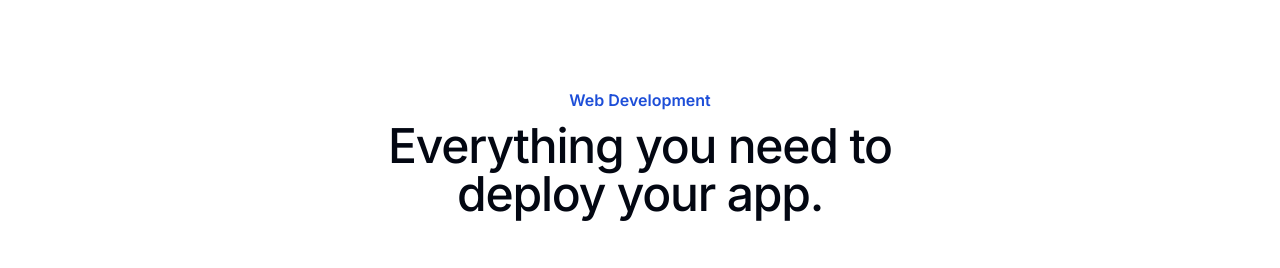
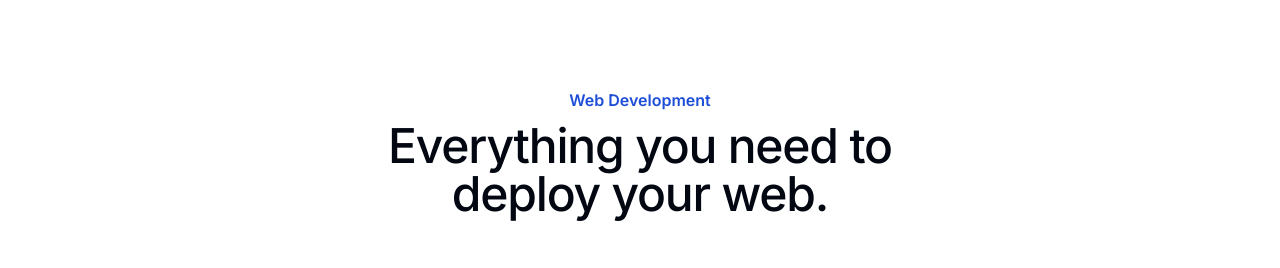
Before and after one commit to marxzzxx/brandflow, a Next.js app in the folder my-app/: page / in a window 1280 px wide. Shown: the part 3020-3288 px from the top of the page. Built offline with nearby package versions, Linux system fonts and the light colour scheme.

Commit message:
Update on CTA Buttons and text

```diff
--- a/my-app/app/homepage/cta.tsx
+++ b/my-app/app/homepage/cta.tsx
@@ -28,7 +28,7 @@ export default function CTA() {
               </p>
               <div className="mt-10 flex items-center justify-center gap-x-6 lg:justify-start">
                 <a
-                  href="#"
+                  href="mailto:brandflow.contactus@gmail.com"
                   className="rounded-md bg-white px-3.5 py-2.5 text-sm font-semibold text-gray-900 shadow-sm hover:bg-blue-700 hover:text-white focus-visible:outline focus-visible:outline-2 focus-visible:outline-offset-2 focus-visible:outline-white"
                 >
                   Get started
--- a/my-app/app/homepage/hero.tsx
+++ b/my-app/app/homepage/hero.tsx
@@ -93,7 +93,7 @@ export default function Hero() {
             </p>
             <div className="mt-12 flex items-center justify-center gap-x-6">
               <a
-                href="#"
+                href="mailto:brandflow.contactus@gmail.com"
                 className= 'transition-transform duration-500 ease-in-out transform hover:scale-105 hover:-translate-y-2 rounded-md bg-black px-20 py-3 text-sm font-semibold text-white shadow-sm hover:bg-blue-700 hover:text-white focus-visible:outline focus-visible:outline-2 focus-visible:outline-offset-2 focus-visible:outline-black'
               >
                 Get started
--- a/my-app/app/homepage/webdev.tsx
+++ b/my-app/app/homepage/webdev.tsx
@@ -4,7 +4,7 @@ export default function WebDev() {
         <div className="mx-auto max-w-2xl px-6 lg:max-w-7xl lg:px-8">
           <h2 className="text-center text-base/7 font-semibold text-blue-700">Web Development</h2>
           <p className="mx-auto mt-2 max-w-lg text-pretty text-center text-4xl font-medium tracking-tight text-gray-950 sm:text-5xl">
-            Everything you need to deploy your app.
+            Everything you need to deploy your web.
           </p>
           <div className="mt-10 grid gap-4 sm:mt-16 lg:grid-cols-3 lg:grid-rows-2">
             <div className="relative lg:row-span-2">
```
